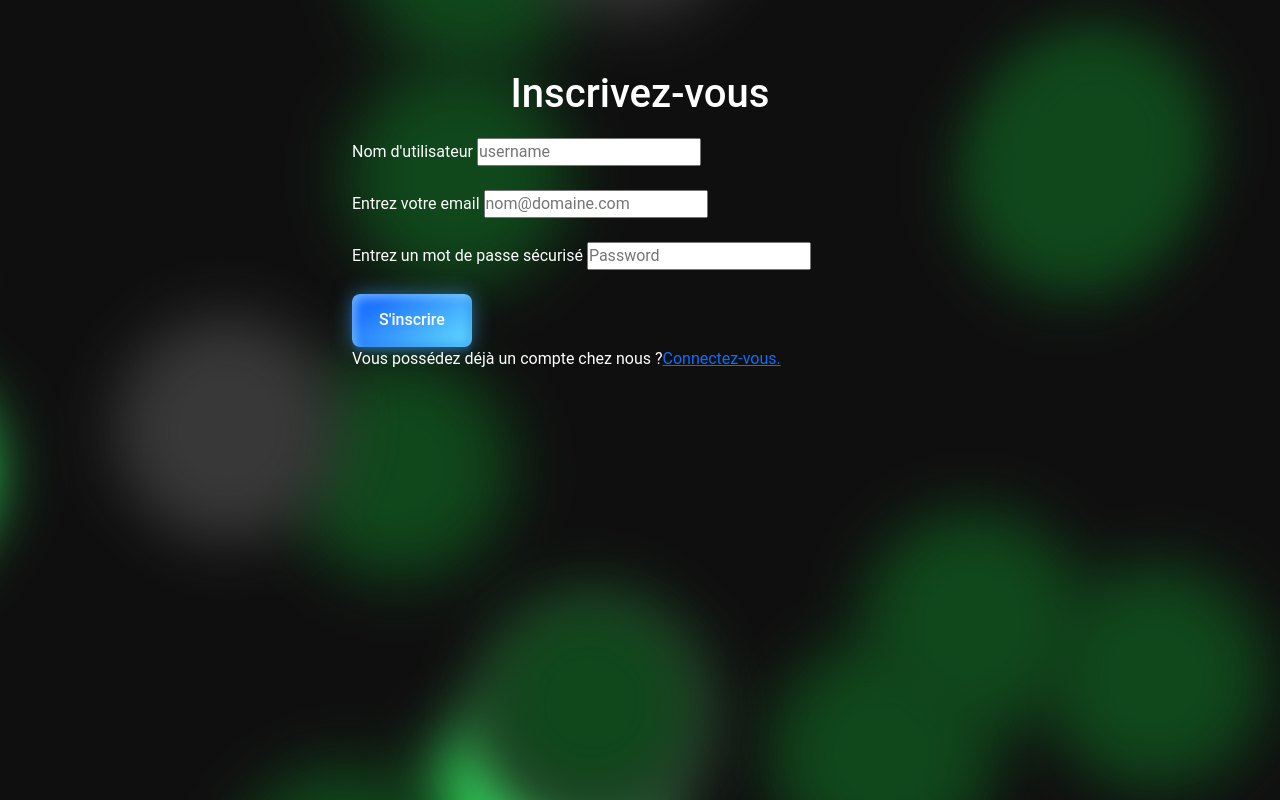
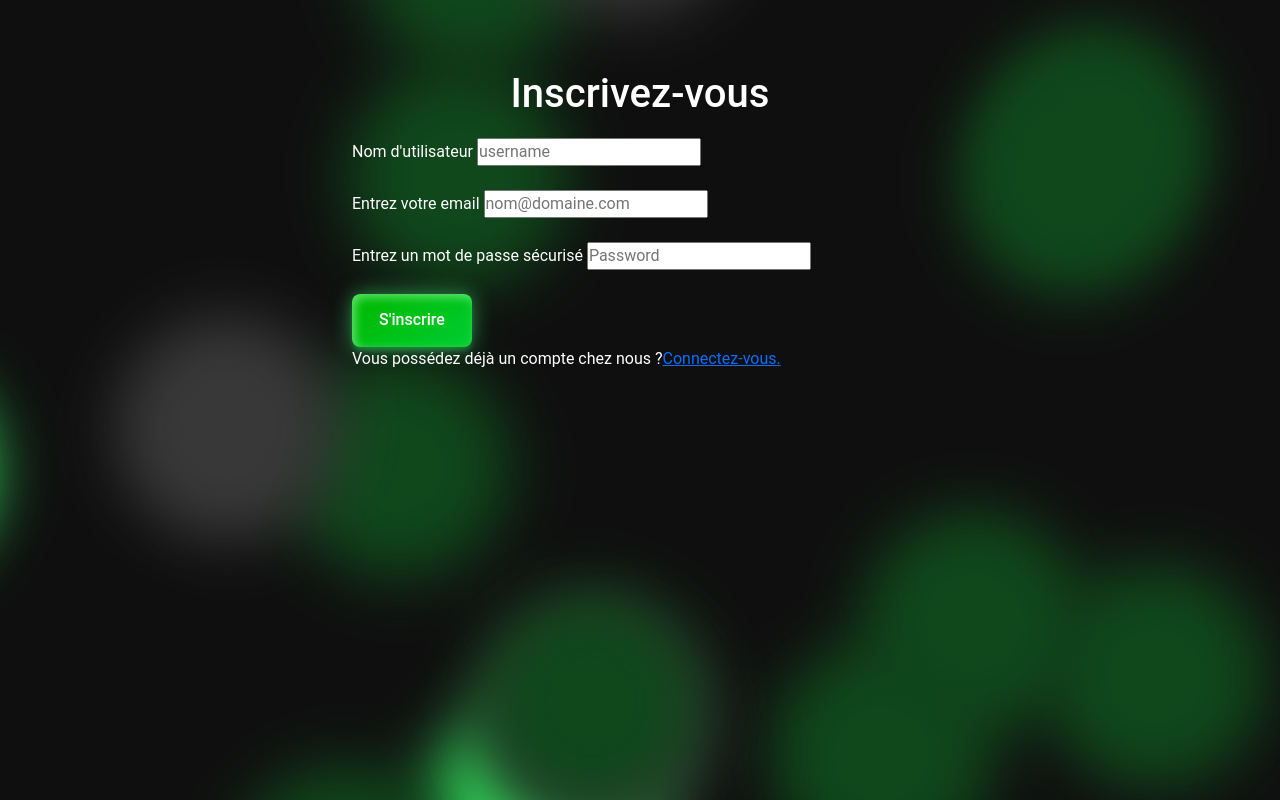
Before and after one commit to Hussen-YOUSUF-NURHUSSEN-96/Spotify_Fil_Rouge, a PHP site: page /views/templates/register.php in a window 1280 px wide. Run offline with PHP 8.4, Linux system fonts and the light colour scheme.

Commit message:
Update register.css

```diff
--- a/css/register.css
+++ b/css/register.css
@@ -45,8 +45,8 @@ a{
 /*bouton*/
 .btn-donate {
     --clr-font-main: hsla(0 0% 20% / 100);
-    --btn-bg-1: hsla(194 100% 69% / 1);
-    --btn-bg-2: hsla(217 100% 56% / 1);
+    --btn-bg-1: rgb(0, 204, 48);
+    --btn-bg-2: rgb(0, 188, 9);
     --btn-bg-color: hsla(360 100% 100% / 1);
     --radii: 0.5em;
     cursor: pointer;
@@ -67,10 +67,10 @@ a{
     border-radius: var(--radii);
     color: var(--btn-bg-color);
     box-shadow:
-      0px 0px 20px rgba(71, 184, 255, 0.5),
-      0px 5px 5px -1px rgba(58, 125, 233, 0.25),
-      inset 4px 4px 8px rgba(175, 230, 255, 0.5),
-      inset -4px -4px 8px rgba(19, 95, 216, 0.35);
+      0px 0px 20px rgba(71, 255, 132, 0.5),
+      0px 5px 5px -1px rgba(58, 233, 119, 0.25),
+      inset 4px 4px 8px rgba(175, 255, 187, 0.5),
+      inset -4px -4px 8px rgba(19, 216, 58, 0.35);
   }
 
   .btn-donate:hover {
```
